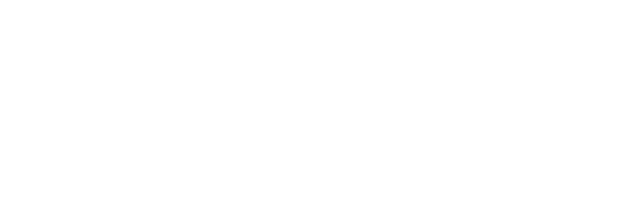
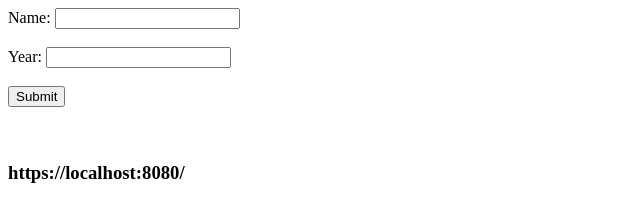
Before and after one commit to acciojob/sharable-urls-rishabhgoswami8, a website: page main.html in a window 1280 px wide. Shown: the whole page, without its empty margins (0-640 px from the left). Drawn offline with Linux system fonts and the light colour scheme.

Commit message:
created a submission

```diff
--- a/main.html
+++ b/main.html
@@ -3,6 +3,17 @@
   <body>
     <script type="text/javascript" src="./script.js">
 </script>
+	  <form>
+  <label for="name">Name:</label>
+  <input type="text" id="name" name="name">
+  <br><br>
+  <label for="year">Year:</label>
+  <input type="number" id="year" name="year">
+  <br><br>
+  <button type="submit" id="button">Submit</button>
+</form>
+<br><br>
+<h3 id="url">https://localhost:8080/</h3>
+
   </body>
-
 </html>
--- a/script.js
+++ b/script.js
@@ -1 +1,6 @@
-// your code here
+document.querySelector("form").addEventListener("submit", function(e) {
+  e.preventDefault();
+  var name = document.querySelector("#name").value;
+  var year = document.querySelector("#year").value;
+  document.querySelector("#url").textContent = "https://localhost:8080/?name=" + name + "&year=" + year;
+});
```
